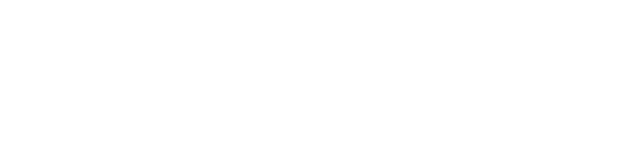
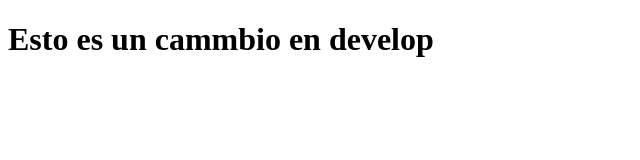
Before and after one commit to FacuGomez92/coder, a plain HTML site: page index.html in a window 1280 px wide. Shown: the whole page, without its empty margins (0-640 px from the left). Drawn offline with Linux system fonts and the light colour scheme.

Commit message:
cambios en develop

```diff
--- a/index.html
+++ b/index.html
@@ -8,5 +8,6 @@
 </head>
 <body>
 
+    <h1> Esto es un cammbio en develop</h1>
 </body>
 </html>
```
